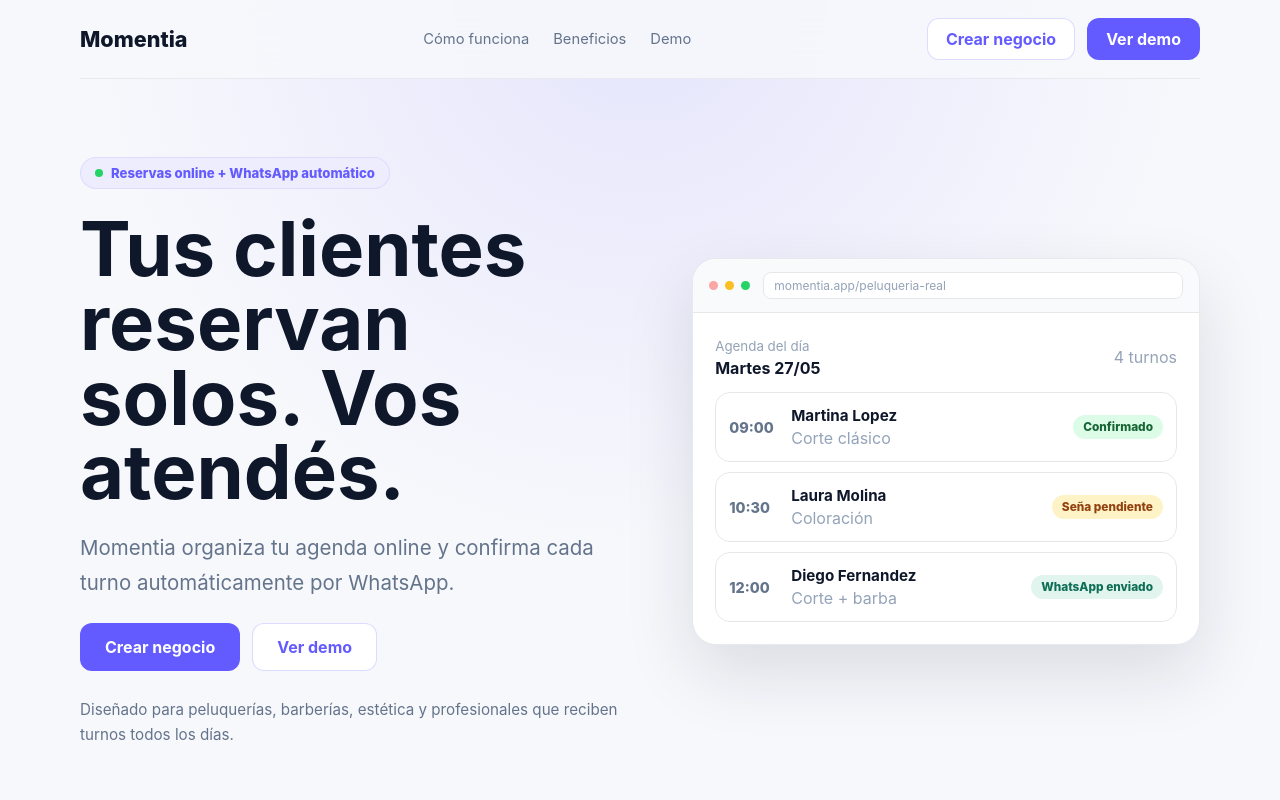
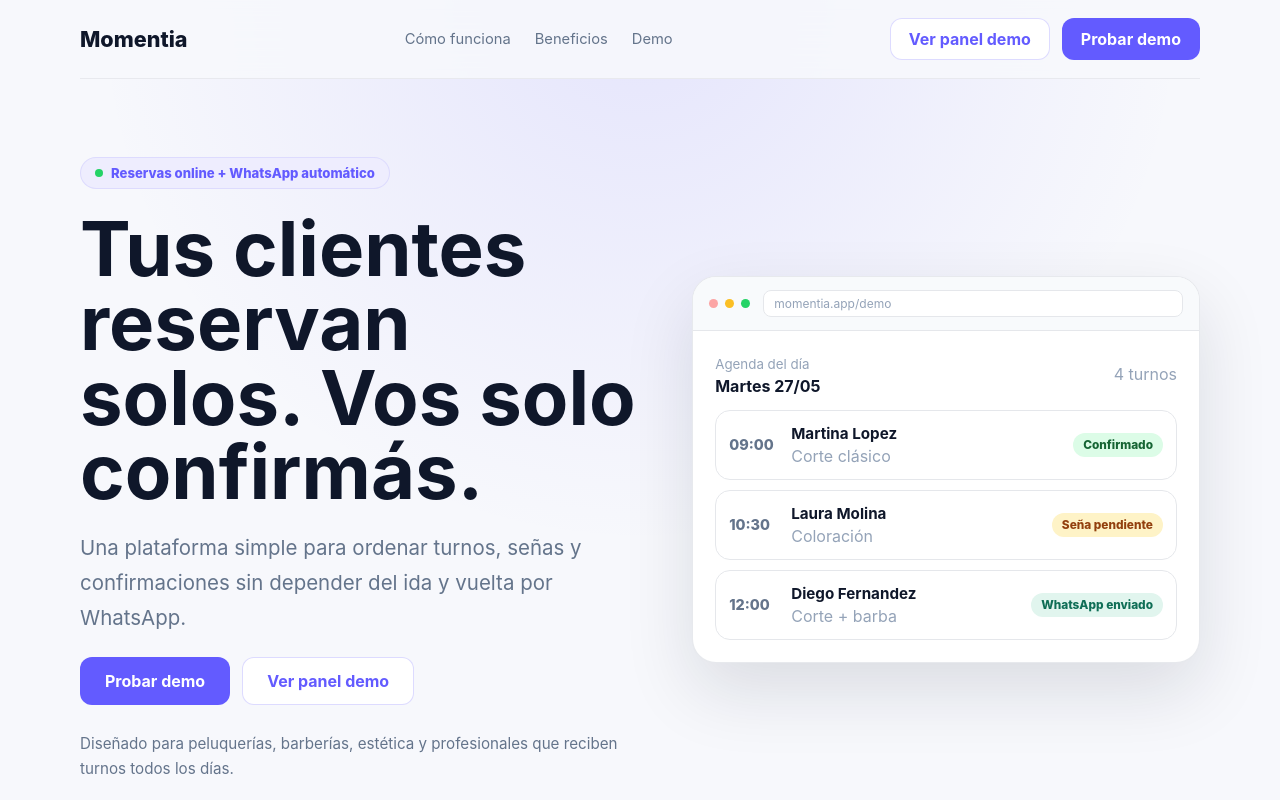
Before and after one commit to Calandri1988/turno-simple, a website: page index.html in a window 1280 px wide. Shown: the top 800 px of the page. Drawn offline with Linux system fonts and the light colour scheme.

Commit message:
Separate Momentia landing from Barberia Central demo

```diff
--- a/index.html
+++ b/index.html
@@ -24,8 +24,8 @@
         <a href="#demo">Demo</a>
       </nav>
       <div class="momentia-nav-actions">
-        <a class="momentia-button secondary" href="mailto:loesencial.app@gmail.com">Crear negocio</a>
-        <a class="momentia-button primary" href="/peluqueria-real">Ver demo</a>
+        <a class="momentia-button secondary" href="/demo/admin">Ver panel demo</a>
+        <a class="momentia-button primary" href="/demo">Probar demo</a>
       </div>
     </header>
 
@@ -33,13 +33,13 @@
       <section class="momentia-hero">
         <div class="momentia-hero-copy">
           <p class="momentia-badge"><span></span>Reservas online + WhatsApp automático</p>
-          <h1>Tus clientes reservan solos. Vos atendés.</h1>
+          <h1>Tus clientes reservan solos. Vos solo confirmás.</h1>
           <p class="momentia-lead">
-            Momentia organiza tu agenda online y confirma cada turno automáticamente por WhatsApp.
+            Una plataforma simple para ordenar turnos, señas y confirmaciones sin depender del ida y vuelta por WhatsApp.
           </p>
           <div class="momentia-actions">
-            <a class="momentia-button primary large" href="mailto:loesencial.app@gmail.com">Crear negocio</a>
-            <a class="momentia-button secondary large" href="/peluqueria-real">Ver demo</a>
+            <a class="momentia-button primary large" href="/demo">Probar demo</a>
+            <a class="momentia-button secondary large" href="/demo/admin">Ver panel demo</a>
           </div>
           <p class="momentia-note">
             Diseñado para peluquerías, barberías, estética y profesionales que reciben turnos todos los días.
@@ -49,7 +49,7 @@
         <aside class="momentia-mockup" aria-label="Vista previa de agenda Momentia">
           <div class="mockup-topbar">
             <span></span><span></span><span></span>
-            <div>momentia.app/peluqueria-real</div>
+            <div>momentia.app/demo</div>
           </div>
           <div class="mockup-body">
             <div class="mockup-header">
@@ -157,7 +157,7 @@
           Entrá al negocio de ejemplo, elegí un servicio y reservá un turno. En segundos entendés el flujo
           completo.
         </p>
-        <a class="momentia-button light large" href="/peluqueria-real">Ver negocio de ejemplo</a>
+        <a class="momentia-button light large" href="/demo">Ver Barbería Central</a>
       </section>
 
       <section class="momentia-section compact" id="rubros">
--- a/server.js
+++ b/server.js
@@ -2273,7 +2273,7 @@ app.post("/:slug/cancelar/:token", async (req, res) => {
 });
 
 app.get("/", (req, res) => {
-  res.redirect(302, "/demo");
+  res.sendFile(path.join(__dirname, "index.html"));
 });
 
 app.get("/privacidad", (req, res) => {
```
